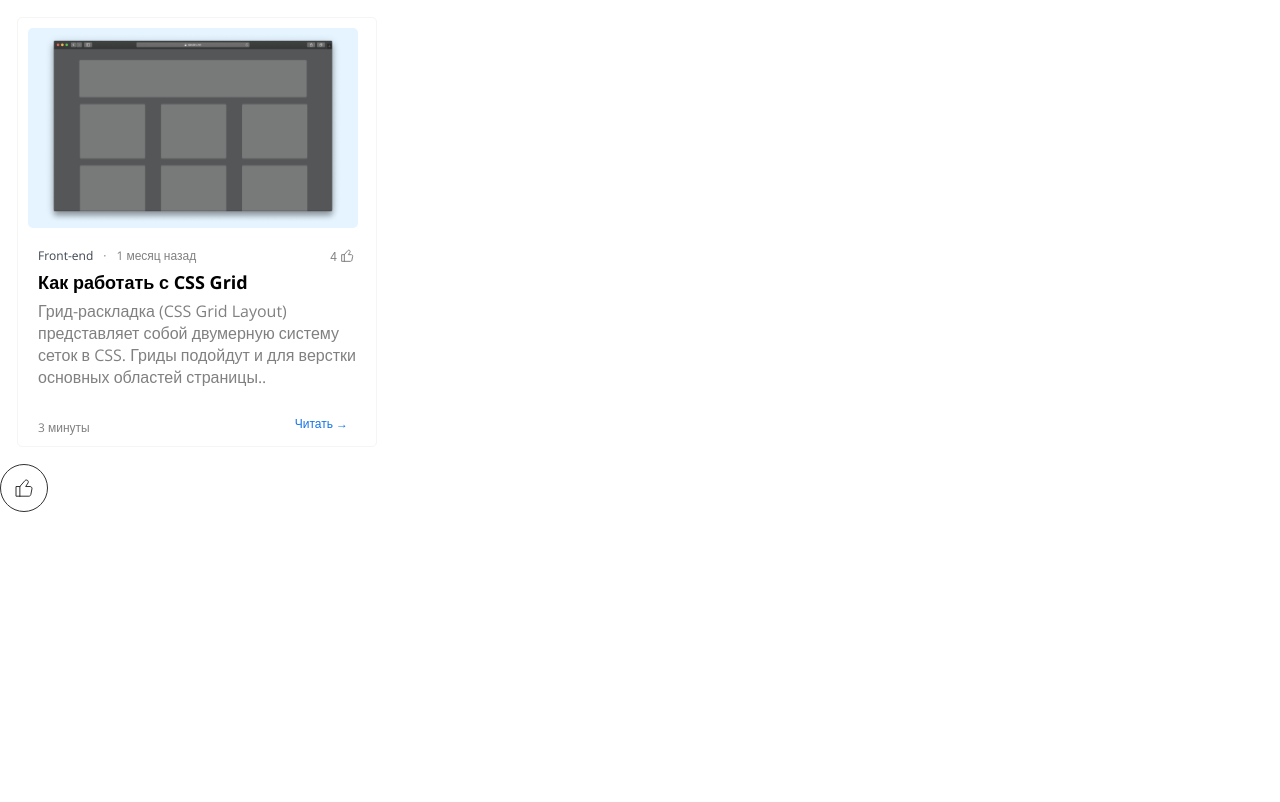
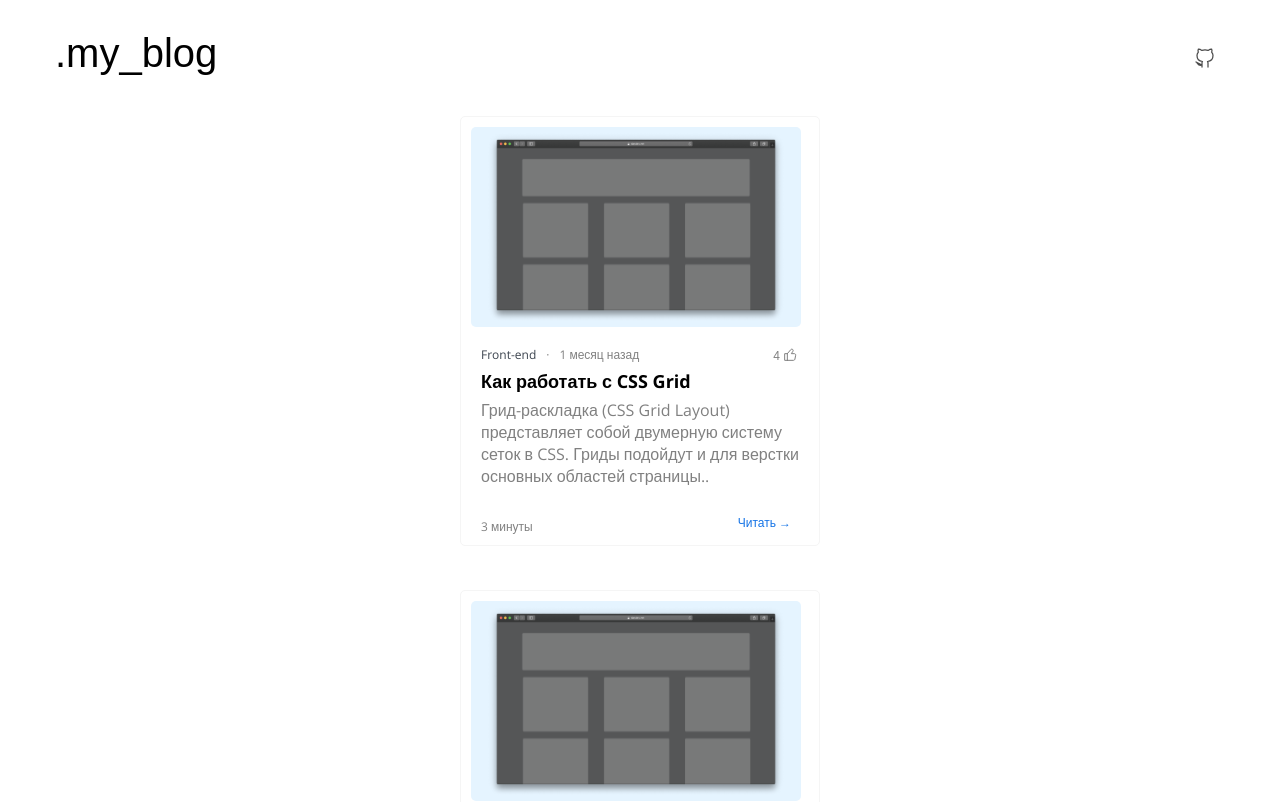
Before and after one commit to alina2345804/DZ-NextJS, a Next.js app: page / in a window 1280 px wide. Shown: the top 802 px of the page. Built offline with nearby package versions, Linux system fonts and the light colour scheme.

Commit message:
10.11 ДЗ CSS Grid

```diff
--- /dev/null
+++ b/app/layout.module.css
@@ -0,0 +1,33 @@
+.wrapper{
+    margin: 0 auto;
+    display:grid;
+    grid-template-columns: 1fr;
+    grid-template-rows: auto auto;
+    grid-template-areas:
+    "header"
+    "body"
+}
+.header{
+    grid-area: header;
+    display: none;
+}
+.body {
+    display: grid;
+    grid-template-columns: 430px 430px 430px;
+    justify-items: center;
+    justify-content: space-evenly;
+}
+@media (max-width: 765px) {
+    .body {
+        grid-template-columns: 1fr;
+        grid-template-rows: 1fr;
+        gap: 10px;
+    }
+}
+@media (max-width: 1280px) {
+    .body {
+        grid-template-columns: 1fr;
+        grid-template-rows: 1fr;
+        gap: 10px;
+    }
+}
--- a/app/layout.tsx
+++ b/app/layout.tsx
@@ -1,6 +1,8 @@
 import type { Metadata } from "next";
-import { Geist, Geist_Mono } from "next/font/google";
+import {Geist, Geist_Mono} from "next/font/google";
 import "./globals.css";
+import styles from "./layout.module.css"
+import {Header} from "../components/Header/Header";
 
 const geistSans = Geist({
     variable: "--font-geist-sans",
@@ -17,15 +19,16 @@ export const metadata: Metadata = {
     description: "Generated by create next app",
 };
 
-export default function RootLayout({
-  children,
-}: Readonly<{
-  children: React.ReactNode;
-}>) {
+export default function RootLayout({children,}: Readonly<{ children: React.ReactNode; }>) {
     return (
         <html lang="ru">
-      <body className={`${geistSans.variable} ${geistMono.variable}`}>
+        <body>
+        <div className={`${styles.wrapper} ${geistSans.variable} ${geistMono.variable}`}>
+            <Header/>
+            <div className={styles.body}>
                 {children}
+            </div>
+        </div>
         </body>
         </html>
     );
--- a/app/page.tsx
+++ b/app/page.tsx
@@ -1,5 +1,5 @@
 'use client'
-import {Card, Button} from "@/components";
+import {Card} from '../components';
 
 export default function Home() {
     return (
@@ -14,9 +14,29 @@ export default function Home() {
                 likeCount={4}
                 isLiked={false}
             />
-        <>
-            <Button isActive={false} />
-        </>
+            <Card
+                category="Front-end"
+                point="·"
+                date="1 месяц назад"
+                title="Как работать с CSS Grid"
+                description="Грид-раскладка (CSS Grid Layout) представляет собой двумерную систему сеток в CSS. Гриды подойдут и для верстки основных областей страницы.."
+                readTime="3 минуты"
+                likeCount={4}
+                isLiked={false}
+            />
+            <Card
+                category="Front-end"
+                point="·"
+                date="1 месяц назад"
+                title="Как работать с CSS Grid"
+                description="Грид-раскладка (CSS Grid Layout) представляет собой двумерную систему сеток в CSS. Гриды подойдут и для верстки основных областей страницы.."
+                readTime="3 минуты"
+                likeCount={4}
+                isLiked={false}
+            />
+            {/*<>*/}
+            {/*    <Button isActive={false} />*/}
+            {/*</>*/}
         </>
     )
 }
--- /dev/null
+++ b/components/Header/Header.module.css
@@ -0,0 +1,14 @@
+.header {
+    margin: 8px 55px 23px 55px;
+    display: flex;
+    justify-content: space-between;
+}
+.title {
+    font-weight: 300;
+    font-size: 40px;
+    color: #000;
+    margin-top: 23px;
+}
+.gitLogo {
+    margin-top: 38px;
+}
--- /dev/null
+++ b/components/Header/Header.props.ts
@@ -0,0 +1,3 @@
+import {DetailedHTMLProps, HTMLAttributes } from "react";
+
+export type HeaderProps = DetailedHTMLProps<HTMLAttributes<HTMLElement>, HTMLElement>
--- /dev/null
+++ b/components/Header/Header.tsx
@@ -0,0 +1,18 @@
+import {HeaderProps} from './Header.props';
+import styles from './Header.module.css';
+import {JSX} from 'react';
+import Gitlogo from './Gitlogo.svg';
+import {Link} from '../Link/Link';
+import cn from 'classnames';
+
+export const Header = ({className, ...props}: HeaderProps): JSX.Element => {
+    return (
+        <header className={cn(styles.header, className)} {...props}>
+            <p className={styles.title}>.my_blog</p>
+            <Link href="https://github.com/alina2345804" className={styles.gitLink} target="_blank"
+                  rel="noopener noreferrer" aria-label=" ссылка на GitHub">
+                <Gitlogo className={styles.gitLogo}></Gitlogo>
+            </Link>
+        </header>
+    );
+};
```
Also changed, not shown: components/Header/Gitlogo.svg (added). Lines whose indentation alone changed are shown as unchanged.
